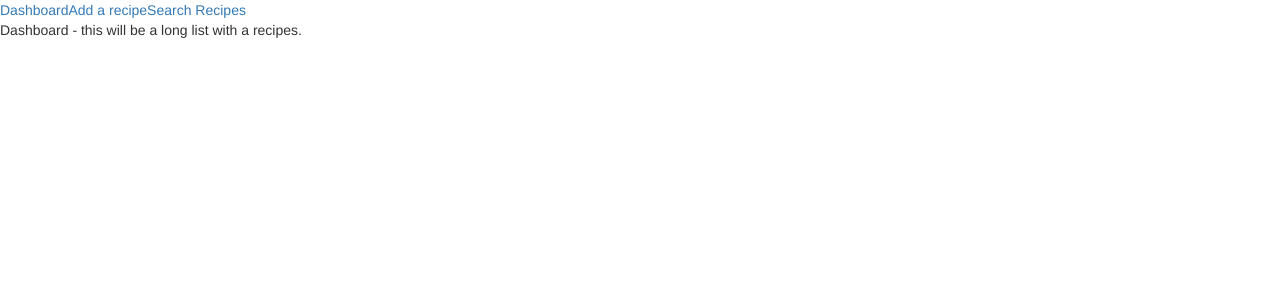
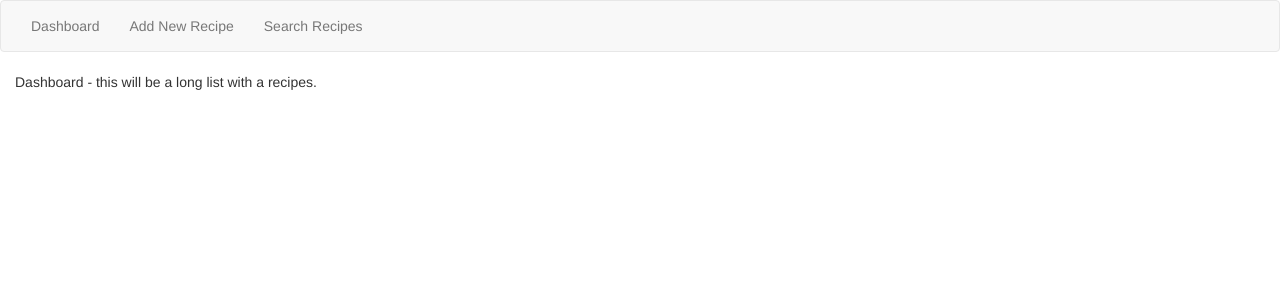
Before and after one commit to Petya-Naumova/Angular-CLI-Project, an Angular app: page /dashboard in a window 1280 px wide. Shown: the top 300 px of the page. Built offline with nearby package versions, Linux system fonts and the light colour scheme.

Commit message:
save work - css and html changes

```diff
--- a/src/app/add-recipes/add-recipes.component.html
+++ b/src/app/add-recipes/add-recipes.component.html
@@ -1,3 +1,5 @@
+<div class="container-fluid">
 <form>
 This is a form for adding a new recipe.
 </form>
+</div>
--- a/src/app/app.component.html
+++ b/src/app/app.component.html
@@ -1,6 +1,18 @@
-    <nav>
-      <a routerLink="/dashboard" routerLinkActive="active">Dashboard</a>
-      <a routerLink="/add-recipes" routerLinkActive="active">Add a recipe</a>
-      <a routerLink="/search-recipes" routerLinkActive="active">Search Recipes</a>
-    </nav>
-    <router-outlet></router-outlet>
+<nav class="navbar navbar-default">
+  <div class="container-fluid">
+      <div class="navbar-header">
+        <ul class="nav navbar-nav">
+        <li>
+          <a routerLink="/dashboard" routerLinkActive="active">Dashboard</a>
+        </li>
+        <li>
+          <a routerLink="/add-recipes" routerLinkActive="active">Add New Recipe</a>
+        </li>
+        <li>
+          <a routerLink="/search-recipes" routerLinkActive="active">Search Recipes</a>
+        </li>
+        </ul>
+      </div>
+  </div>
+</nav>
+<router-outlet></router-outlet>
--- a/src/app/app.component.ts
+++ b/src/app/app.component.ts
@@ -4,7 +4,7 @@ import { Component } from '@angular/core';
   moduleId: module.id,
   selector: 'app-root',
   templateUrl: './app.component.html',
-  styleUrls: ['./app.component.css']
+  styleUrls: ['./app.component.scss']
 })
 export class AppComponent {
 
--- a/src/app/dashboard/dashboard.component.html
+++ b/src/app/dashboard/dashboard.component.html
@@ -1 +1,3 @@
+<div class="container-fluid">
 Dashboard - this will be a long list with a recipes.
+</div>
--- a/src/app/search-recipes/search-recipes.component.html
+++ b/src/app/search-recipes/search-recipes.component.html
@@ -1 +1,3 @@
+<div class="container-fluid">
 Search recipes - search for a recipe.
+</div>
```
Also changed, not shown: src/app/app.component.css (deleted), src/app/app.component.scss (added).
